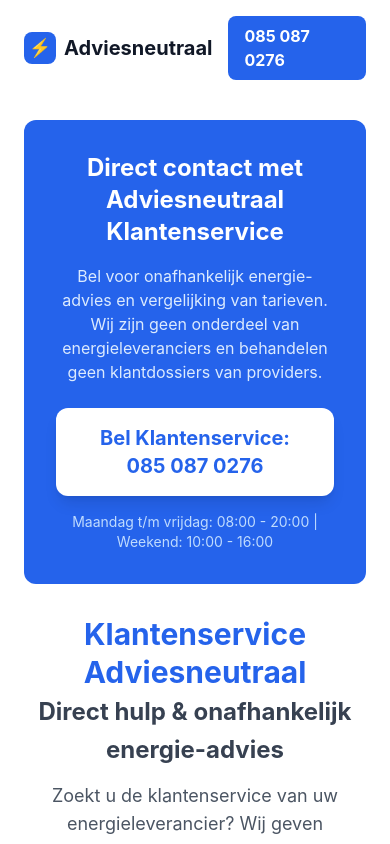
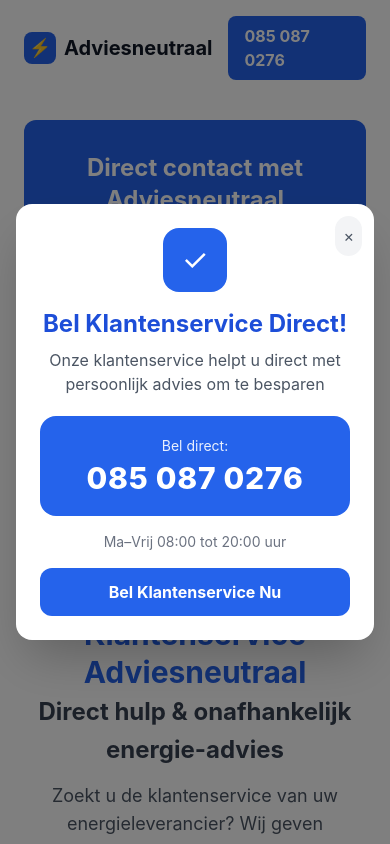
Before and after one commit to OkanLimitless/contractvergelijkers, a Next.js app: page /klantenservice in a window 390 px wide. Shown: the top 844 px of the page. Built offline with nearby package versions, Linux system fonts and the light colour scheme.

Commit message:
Add mobile popup for customer service with direct call option
Co-authored-by: multilog24 <multilog24@protonmail.com>

```diff
--- a/pages/klantenservice.tsx
+++ b/pages/klantenservice.tsx
@@ -12,6 +12,7 @@ export default function Klantenservice() {
   const [phoneNumber] = useState('085 087 0276')
   const [formStep, setFormStep] = useState(1)
   const [showStickyButton, setShowStickyButton] = useState(false)
+  const [showMobilePopup, setShowMobilePopup] = useState(false)
   const [formData, setFormData] = useState({
     postcode: '',
     huisnummer: '',
@@ -47,6 +48,15 @@ export default function Klantenservice() {
 
     window.addEventListener('scroll', handleScroll)
     return () => window.removeEventListener('scroll', handleScroll)
+  }, [])
+
+  // On initial load, show popup on mobile only
+  useEffect(() => {
+    if (typeof window === 'undefined') return
+    const isMobileViewport = window.matchMedia('(max-width: 767px)').matches
+    if (isMobileViewport) {
+      setShowMobilePopup(true)
+    }
   }, [])
 
   return (
@@ -605,6 +615,46 @@ export default function Klantenservice() {
           </div>
         )}
       </main>
+      {/* Mobile-only phone popup */}
+      {showMobilePopup && (
+        <div
+          className="fixed inset-0 z-[100] flex items-center justify-center bg-black/50"
+          onClick={() => setShowMobilePopup(false)}
+        >
+          <div
+            className="relative mx-4 w-full max-w-md rounded-2xl bg-white p-6 shadow-2xl"
+            onClick={(e) => e.stopPropagation()}
+          >
+            <button
+              type="button"
+              className="absolute right-3 top-3 rounded-full bg-gray-100 p-2 text-gray-600 hover:bg-gray-200"
+              aria-label="Sluiten"
+              onClick={() => setShowMobilePopup(false)}
+            >
+              ×
+            </button>
+            <div className="mx-auto mb-4 flex h-16 w-16 items-center justify-center rounded-2xl bg-blue-600">
+              <span className="text-3xl text-white">✓</span>
+            </div>
+            <h3 className="mb-2 text-center text-2xl font-bold text-blue-700">Bel Klantenservice Direct!</h3>
+            <p className="mb-5 text-center text-gray-600">
+              Onze klantenservice helpt u direct met persoonlijk advies om te besparen
+            </p>
+            <div className="mb-4 rounded-2xl bg-blue-600 p-5 text-center text-white">
+              <div className="text-sm opacity-90">Bel direct:</div>
+              <div className="mt-1 text-3xl font-extrabold tracking-wide">{phoneNumber}</div>
+            </div>
+            <p className="mb-4 text-center text-sm text-gray-500">Ma–Vrij 08:00 tot 20:00 uur</p>
+            <a
+              href={`tel:+31${phoneNumber.replace(/\s/g, '')}`}
+              onClick={() => gtag_report_conversion(`tel:+31${phoneNumber.replace(/\s/g, '')}`)}
+              className="block rounded-xl bg-blue-600 py-3 text-center font-bold text-white hover:bg-blue-700"
+            >
+              Bel Klantenservice Nu
+            </a>
+          </div>
+        </div>
+      )}
     </>
   )
 }
```
